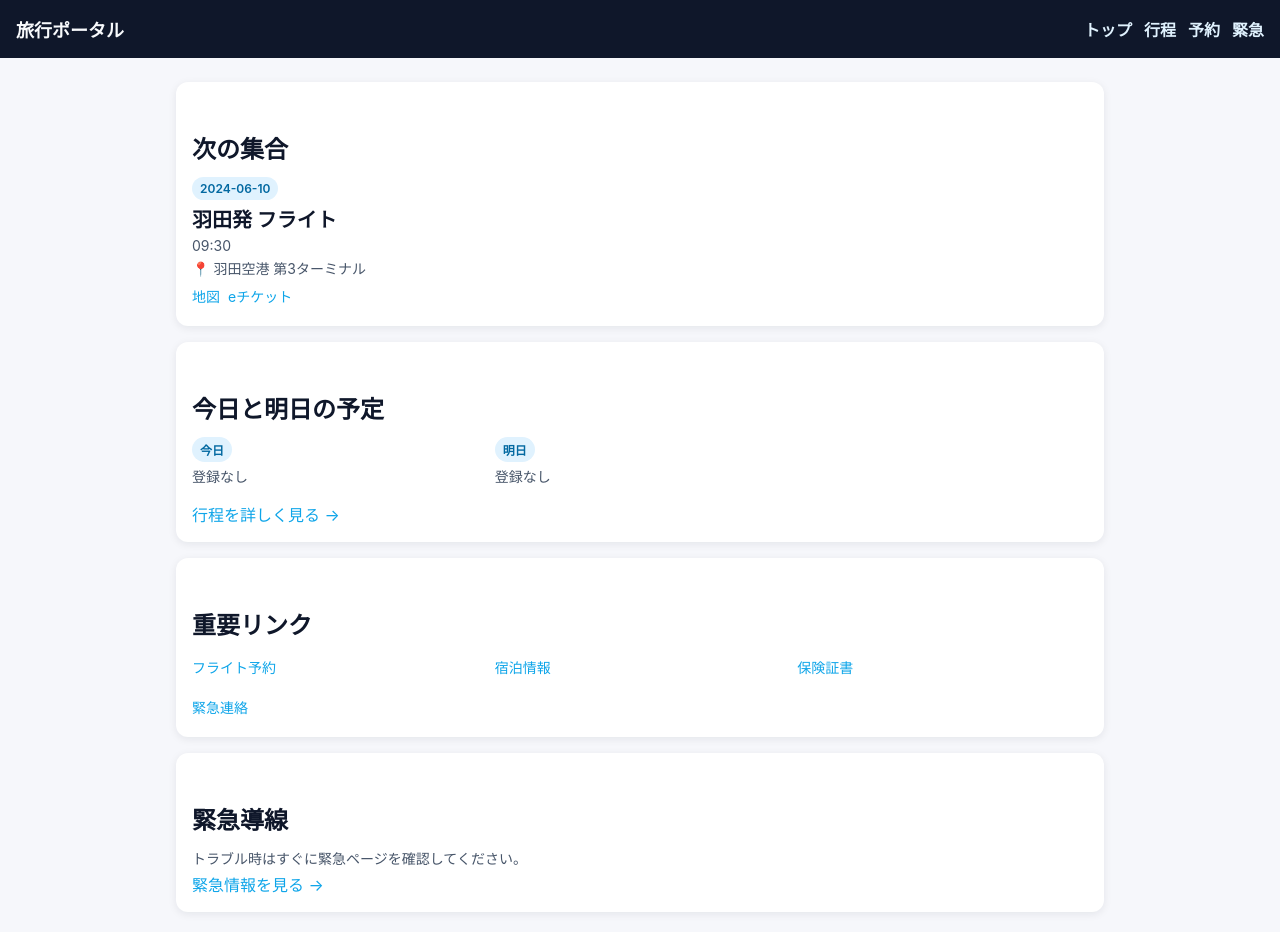
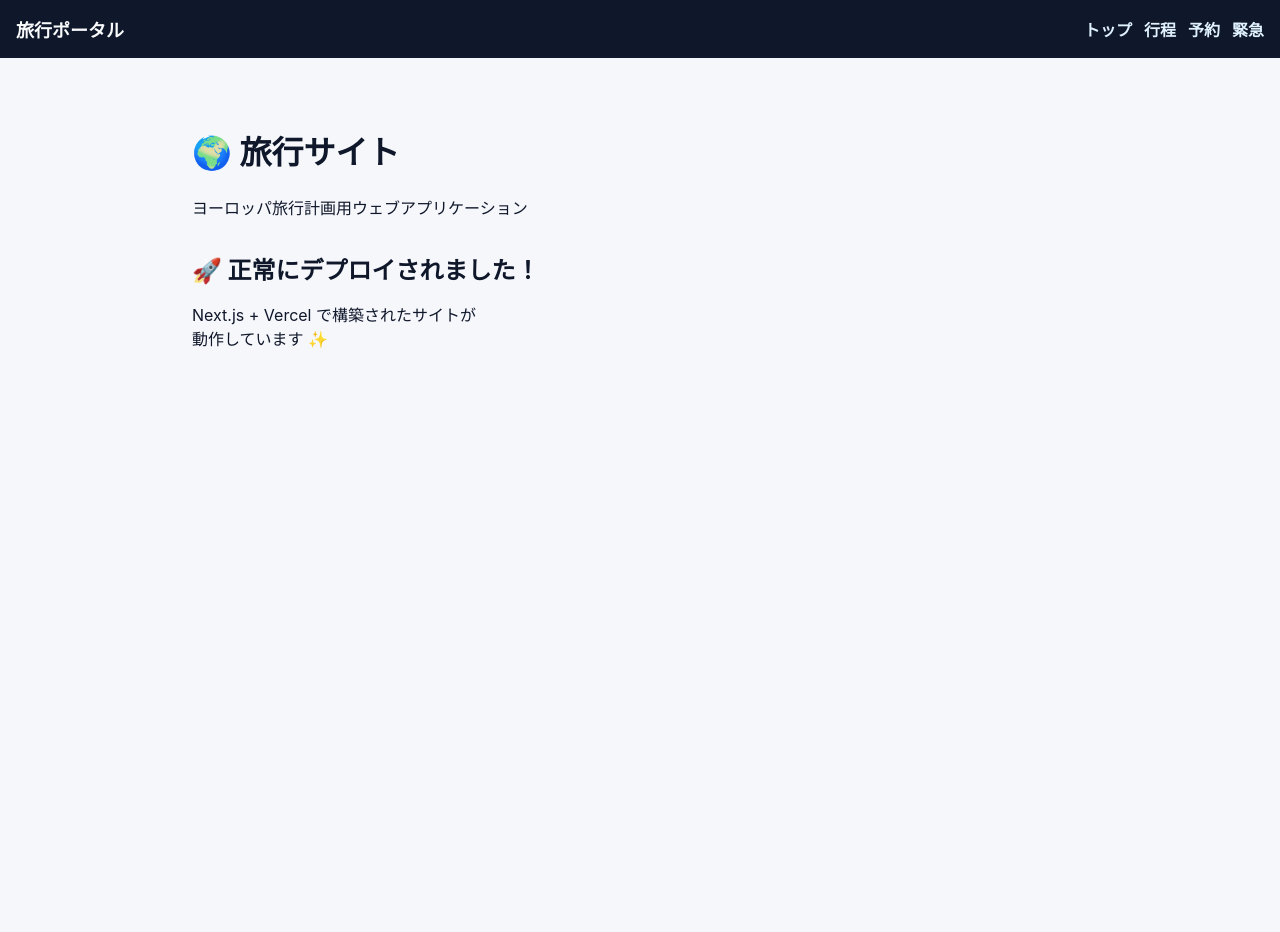
Before and after one commit to mizuki304/-, a Next.js app: page / in a window 1280 px wide. Shown: the top 932 px of the page. After the commit the page ends 800 px from the top, so only its background shows below. Built offline with nearby package versions, Linux system fonts and the light colour scheme.

Commit message:
Simplify page.tsx to fix build errors
Refactored HomePage component to Home and updated layout.

```diff
--- a/app/page.tsx
+++ b/app/page.tsx
@@ -1,125 +1,24 @@
-import Link from 'next/link';
-import { loadItinerary } from '@/lib/data';
-import { ItineraryEntry, ItineraryDay, LinkItem } from '@/lib/types';
-
-function flattenEntries(days: ItineraryDay[]): { date: string; entry: ItineraryEntry; dateTime: Date }[] {
-  return days.flatMap((day) =>
-    day.entries.map((entry) => ({
-      date: day.date,
-      entry,
-      dateTime: new Date(`${day.date}T${entry.startTime}`),
-    })),
-  );
+export default function Home() {
+  return (
+    <main className="min-h-screen flex items-center justify-center bg-gradient-to-br from-blue-50 to-indigo-100">
+      <div className="text-center p-8">
+        <h1 className="text-6xl font-bold text-gray-800 mb-4">
+          🌍 旅行サイト
+        </h1>
+        <p className="text-2xl text-gray-600 mb-8">
+          ヨーロッパ旅行計画用ウェブアプリケーション
+        </p>
+        <div className="bg-white rounded-lg shadow-lg p-6 max-w-2xl mx-auto">
+          <h2 className="text-3xl font-semibold text-gray-700 mb-4">
+            🚀 正常にデプロイされました！
+          </h2>
+          <p className="text-lg text-gray-600">
+            Next.js + Vercel で構築されたサイトが
+            <br />
+            動作しています ✨
+          </p>
+        </div>
+      </div>
+    </main>
+  )
 }
-
-function getNextMeet(entries: { date: string; entry: ItineraryEntry; dateTime: Date }[]) {
-  const now = new Date();
-  const upcoming = entries
-    .filter((item) => item.dateTime >= now)
-    .sort((a, b) => a.dateTime.getTime() - b.dateTime.getTime());
-  return upcoming[0] ?? entries[0];
-}
-
-const importantLinks: LinkItem[] = [
-  { label: 'フライト予約', url: '#' },
-  { label: '宿泊情報', url: '#' },
-  { label: '保険証書', url: '#' },
-  { label: '緊急連絡', url: '/emergency' },
-];
-
-export default function HomePage() {
-  const itinerary = loadItinerary();
-  const flatEntries = flattenEntries(itinerary);
-  const nextMeet = flatEntries.length > 0 ? getNextMeet(flatEntries) : null;
-
-  const today = new Date();
-  const formatDate = (offset: number) => {
-    const target = new Date(today);
-    target.setDate(today.getDate() + offset);
-    return target.toISOString().slice(0, 10);
-  };
-
-  const todayEntries = itinerary.find((day) => day.date === formatDate(0));
-  const tomorrowEntries = itinerary.find((day) => day.date === formatDate(1));
-
-  return (
-    <div>
-      <section className="card">
-        <h2>次の集合</h2>
-        {nextMeet ? (
-          <div>
-            <div className="badge">{nextMeet.date}</div>
-            <div className="highlight" style={{ fontSize: 20, marginTop: 4 }}>
-              {nextMeet.entry.title}
-            </div>
-            <div className="meta">{nextMeet.dateTime.toLocaleTimeString('ja-JP', { hour: '2-digit', minute: '2-digit' })}</div>
-            {nextMeet.entry.location && <div className="meta">📍 {nextMeet.entry.location}</div>}
-            {nextMeet.entry.links && nextMeet.entry.links.length > 0 && (
-              <div className="meta" style={{ marginTop: 8 }}>
-                {nextMeet.entry.links.map((link) => (
-                  <Link key={link.url} href={link.url} target="_blank" rel="noreferrer" style={{ marginRight: 8 }}>
-                    {link.label}
-                  </Link>
-                ))}
-              </div>
-            )}
-          </div>
-        ) : (
-          <p className="meta">予定がまだ登録されていません。</p>
-        )}
-      </section>
-
-      <section className="card">
-        <h2>今日と明日の予定</h2>
-        <div className="list">
-          <div>
-            <div className="badge">今日</div>
-            {todayEntries?.entries.length ? (
-              todayEntries.entries.map((entry, idx) => (
-                <div key={`today-${idx}`} className="meta" style={{ paddingTop: 4 }}>
-                  <span className="highlight">{entry.startTime}</span> {entry.title}
-                </div>
-              ))
-            ) : (
-              <p className="meta">登録なし</p>
-            )}
-          </div>
-          <div>
-            <div className="badge">明日</div>
-            {tomorrowEntries?.entries.length ? (
-              tomorrowEntries.entries.map((entry, idx) => (
-                <div key={`tomorrow-${idx}`} className="meta" style={{ paddingTop: 4 }}>
-                  <span className="highlight">{entry.startTime}</span> {entry.title}
-                </div>
-              ))
-            ) : (
-              <p className="meta">登録なし</p>
-            )}
-          </div>
-        </div>
-        <div style={{ marginTop: 12 }}>
-          <Link href="/itinerary">行程を詳しく見る →</Link>
-        </div>
-      </section>
-
-      <section className="card">
-        <h2>重要リンク</h2>
-        <div className="list">
-          {importantLinks.map((link) => (
-            <div key={link.label} className="meta">
-              <Link href={link.url} target={link.url.startsWith('http') ? '_blank' : undefined} rel="noreferrer">
-                {link.label}
-              </Link>
-            </div>
-          ))}
-        </div>
-      </section>
-
-      <section className="card">
-        <h2>緊急導線</h2>
-        <p className="meta">トラブル時はすぐに緊急ページを確認してください。</p>
-        <Link href="/emergency">緊急情報を見る →</Link>
-      </section>
-    </div>
-  );
-}
```
